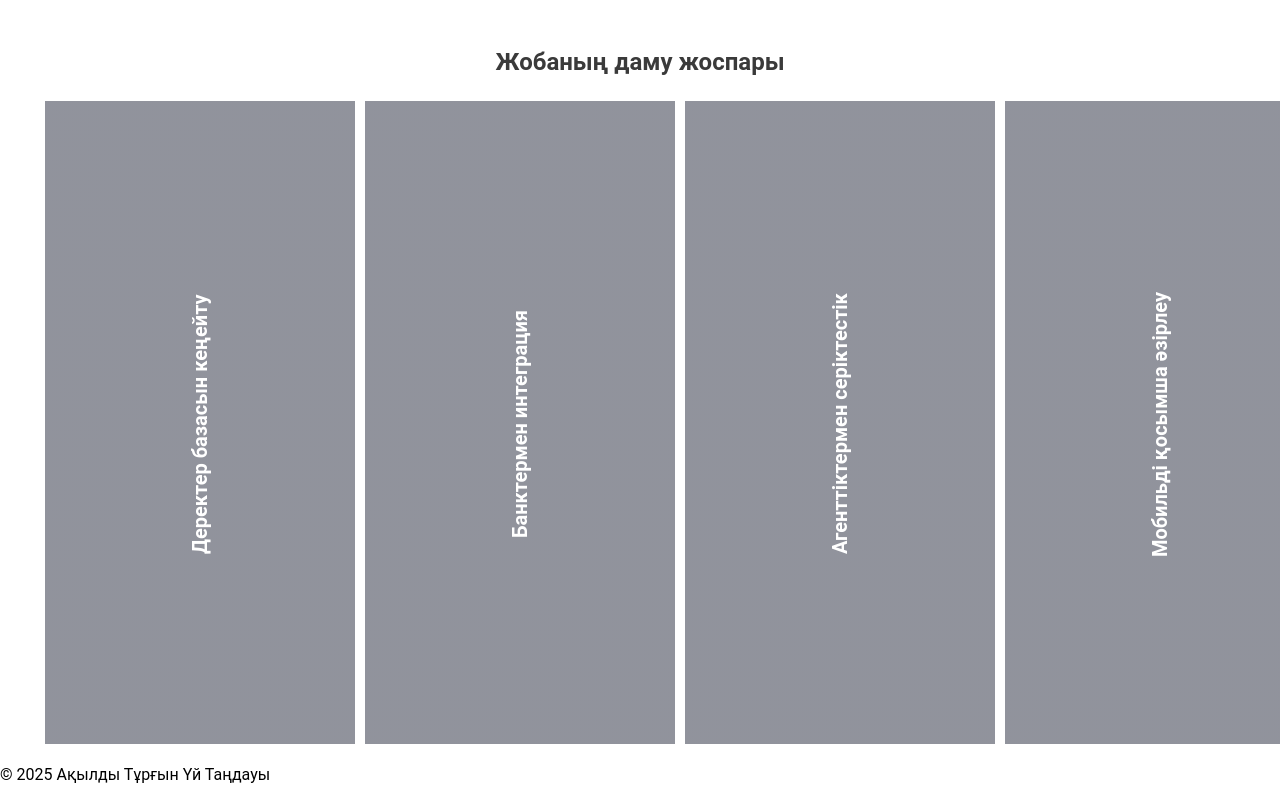
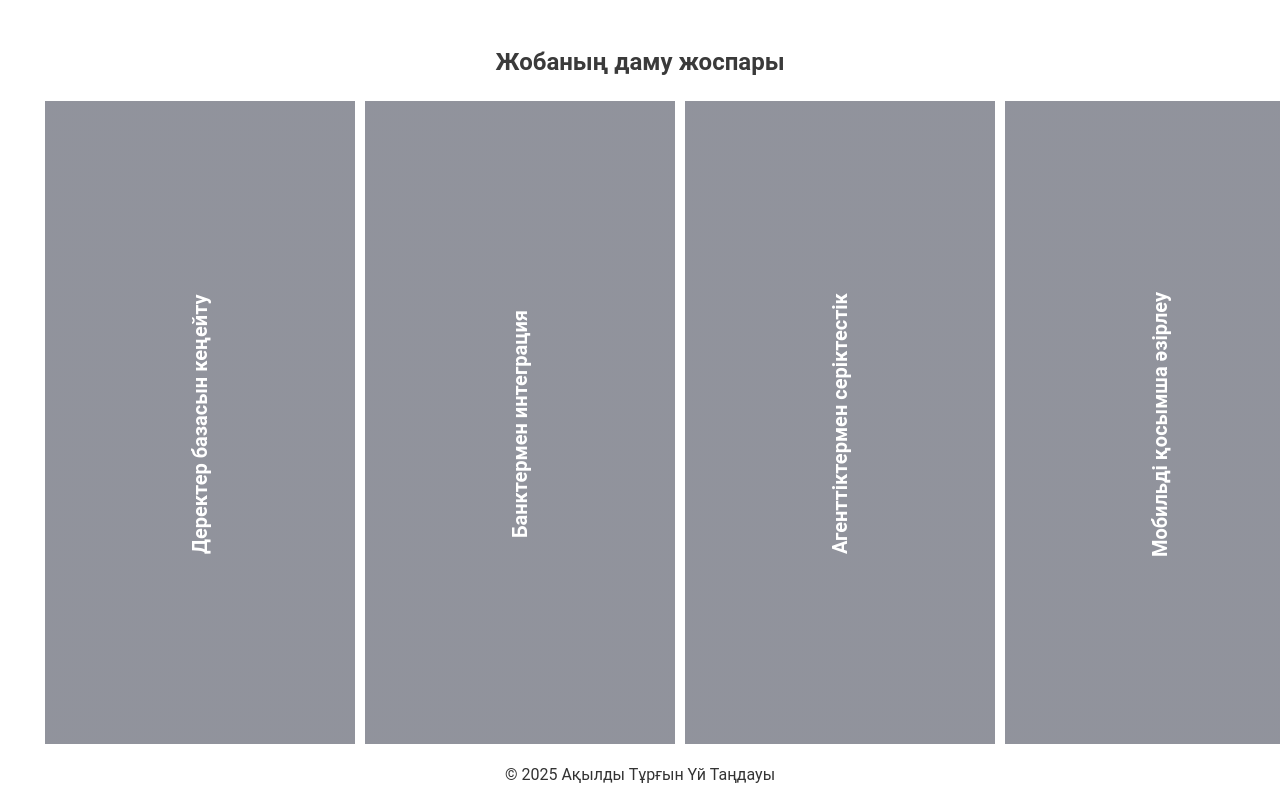
Before and after one commit to SaparbayevaS/kzt_site, a plain HTML site: page index.html in a window 1280 px wide. Shown: the part 2130-2930 px from the top of the page. Drawn offline with Linux system fonts and the light colour scheme.

Commit message:
Update style.css

```diff
--- a/style.css
+++ b/style.css
@@ -517,3 +517,8 @@ body {
     position: relative;
     content-visibility: visible;
 }
+
+footer {
+    color: #333333;
+    text-align: center;
+}
```
